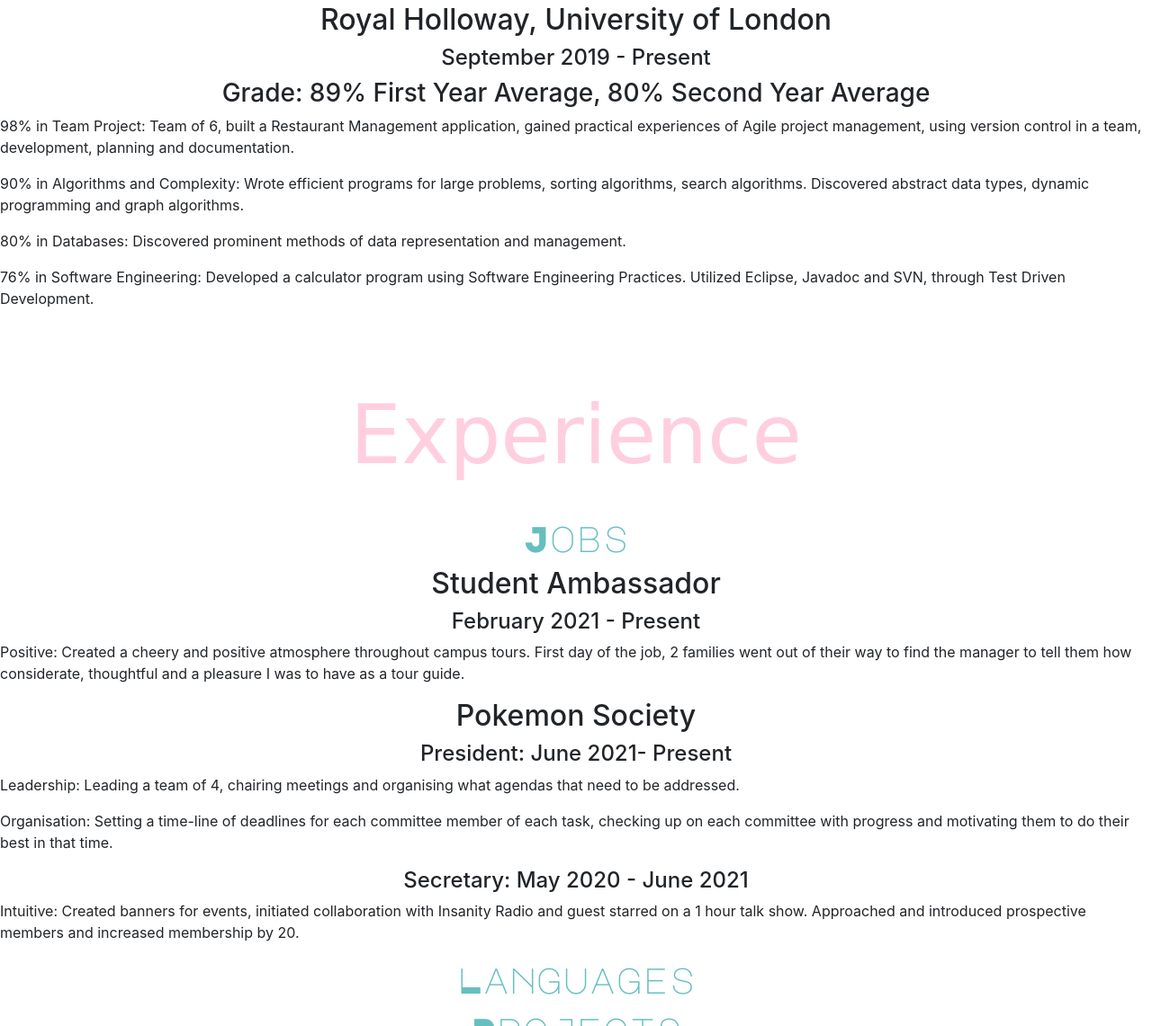
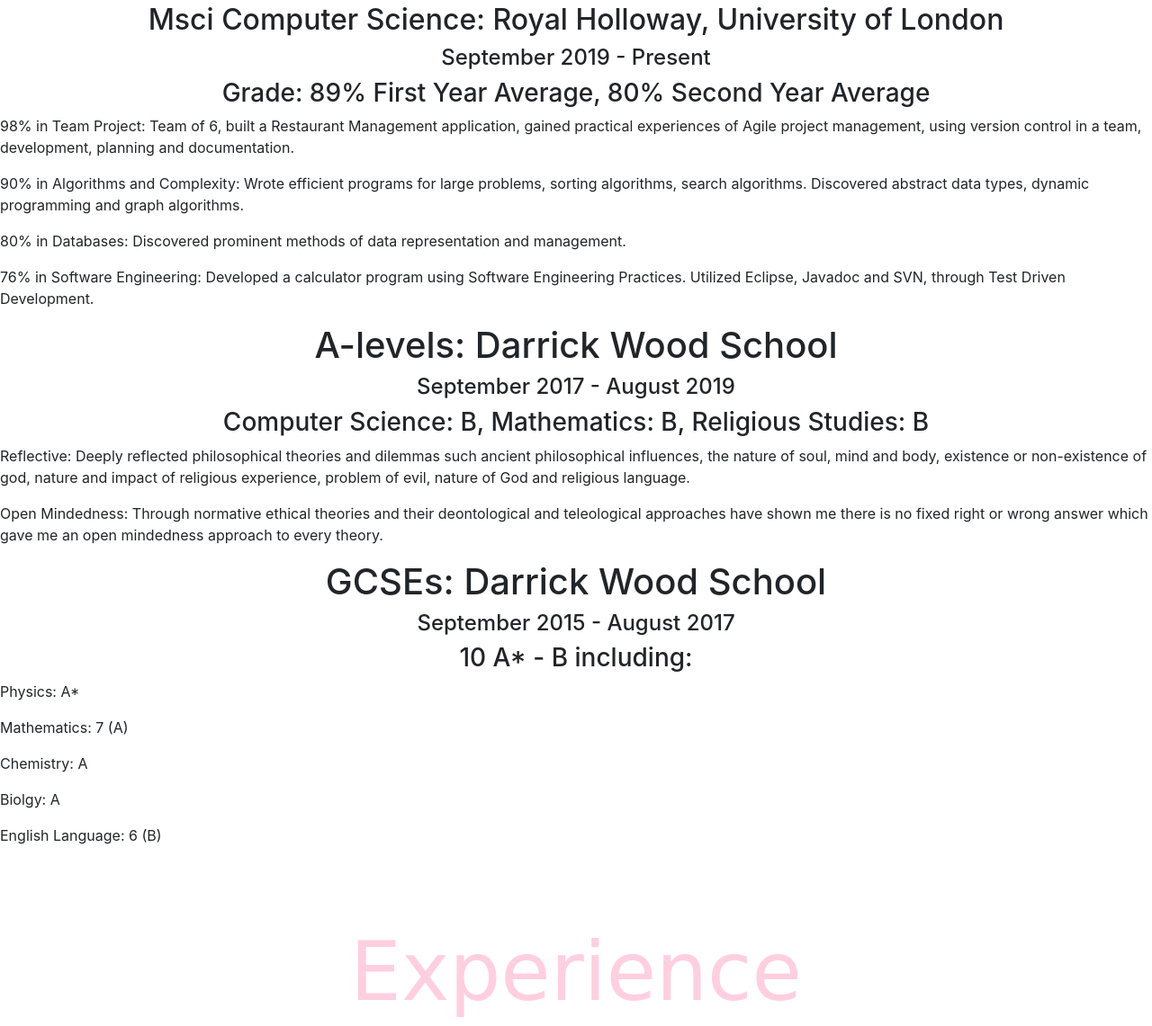
Before and after one commit to ErjillDeVera/CV, a plain HTML site: page index.html in a window 1280 px wide. Shown: the part 1632-2773 px from the top of the page at 90% size. Drawn offline with nearby package versions, Linux system fonts and the light colour scheme; a web font is replaced by a local one.

Commit message:
Added Alevels, GCSEs info

```diff
--- a/index.html
+++ b/index.html
@@ -83,15 +83,36 @@
     <section id="education">
       <h1 class="greetingsTitle">Education</h1>
       <section id="Royal Holloway, University of London">
-        <h2> Royal Holloway, University of London</h2>
+        <h2>Msci Computer Science: Royal Holloway, University of London</h2>
         <h4>September 2019 - Present</h4>
         <h3>Grade: 89% First Year Average, 80% Second Year Average</h3>
         <p>98% in Team Project: Team of 6, built a Restaurant Management application, gained practical experiences of Agile project management, using version control in a team, development, planning and documentation.</p>
         <p>90% in Algorithms and Complexity: Wrote efficient programs for large problems, sorting algorithms, search algorithms. Discovered abstract data types, dynamic programming and graph algorithms.</p>
         <p>80% in Databases: Discovered prominent methods of data representation and management.</p>
         <p>76% in Software Engineering: Developed a calculator program using Software Engineering Practices. Utilized Eclipse, Javadoc and SVN, through Test Driven Development.</p>
+      </section>
+
+      <section id="Darrick Wood School">
+        <h1>A-levels: Darrick Wood School</h1>
+        <h4>September 2017 - August 2019</h4>
+        <h3>Computer Science: B, Mathematics: B, Religious Studies: B</h3>
+        <p>Reflective: Deeply reflected philosophical theories and dilemmas such ancient philosophical influences, the nature of soul, mind and body, existence or non-existence of god, nature and impact of religious experience, problem of evil, nature of God and religious language.</p>
+        <p>Open Mindedness: Through normative ethical theories and their deontological and teleological approaches have shown me there is no fixed right or wrong answer which gave me an open mindedness approach to every theory.</p>
+
+        <h1>GCSEs: Darrick Wood School</h1>
+        <h4>September 2015 - August 2017</h4>
+        <h3>10 A* - B including:</h3>
+        <p>Physics: A*</p>
+        <p>Mathematics: 7 (A)</p>
+        <p>Chemistry: A </p>
+        <p>Biolgy: A</p>
+        <p>English Language: 6 (B)</p>
+      </section>
+
+
 
     </section>
+
 
     <!-- Experience Section -->
     <section id="experience">
```
